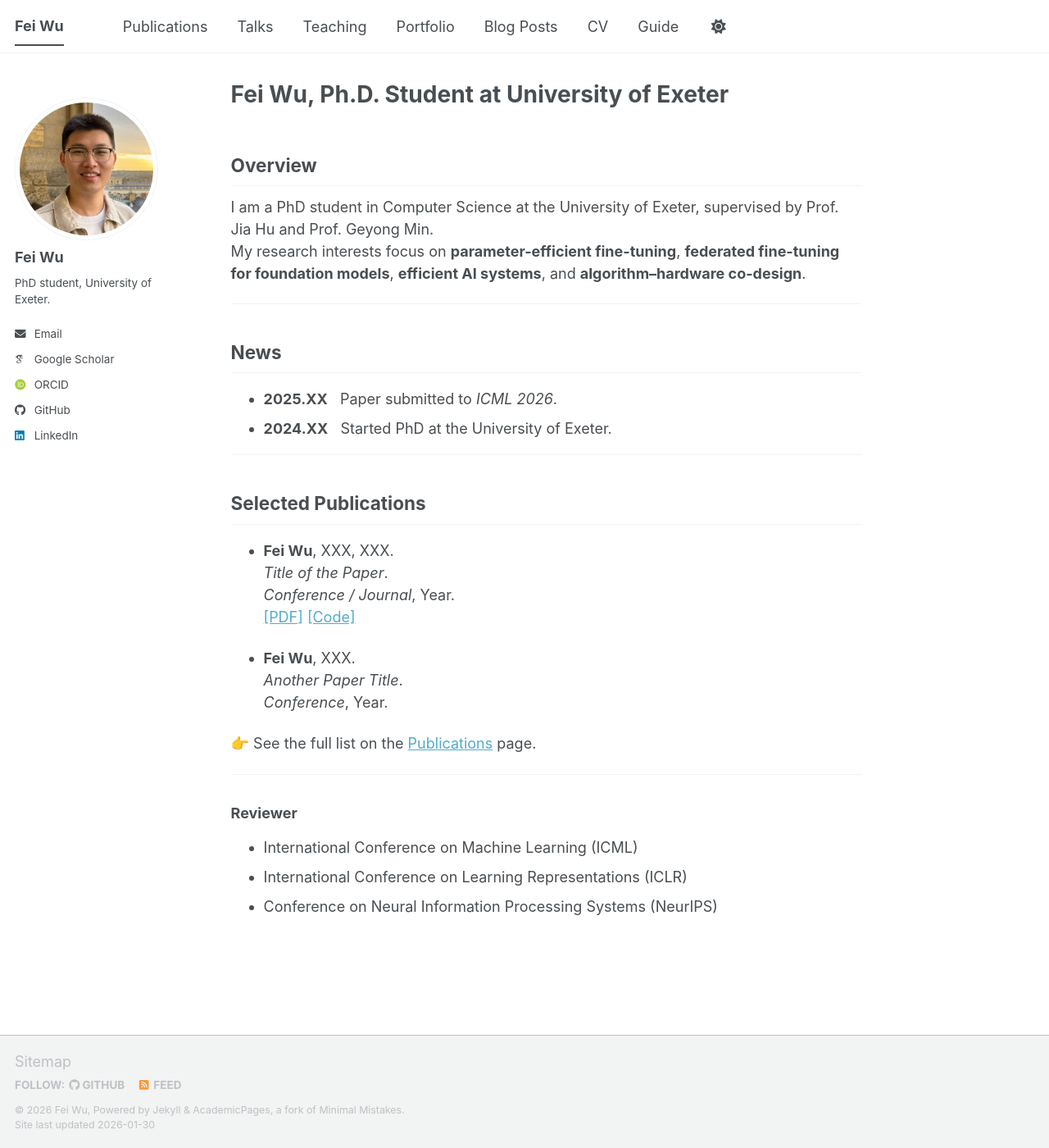
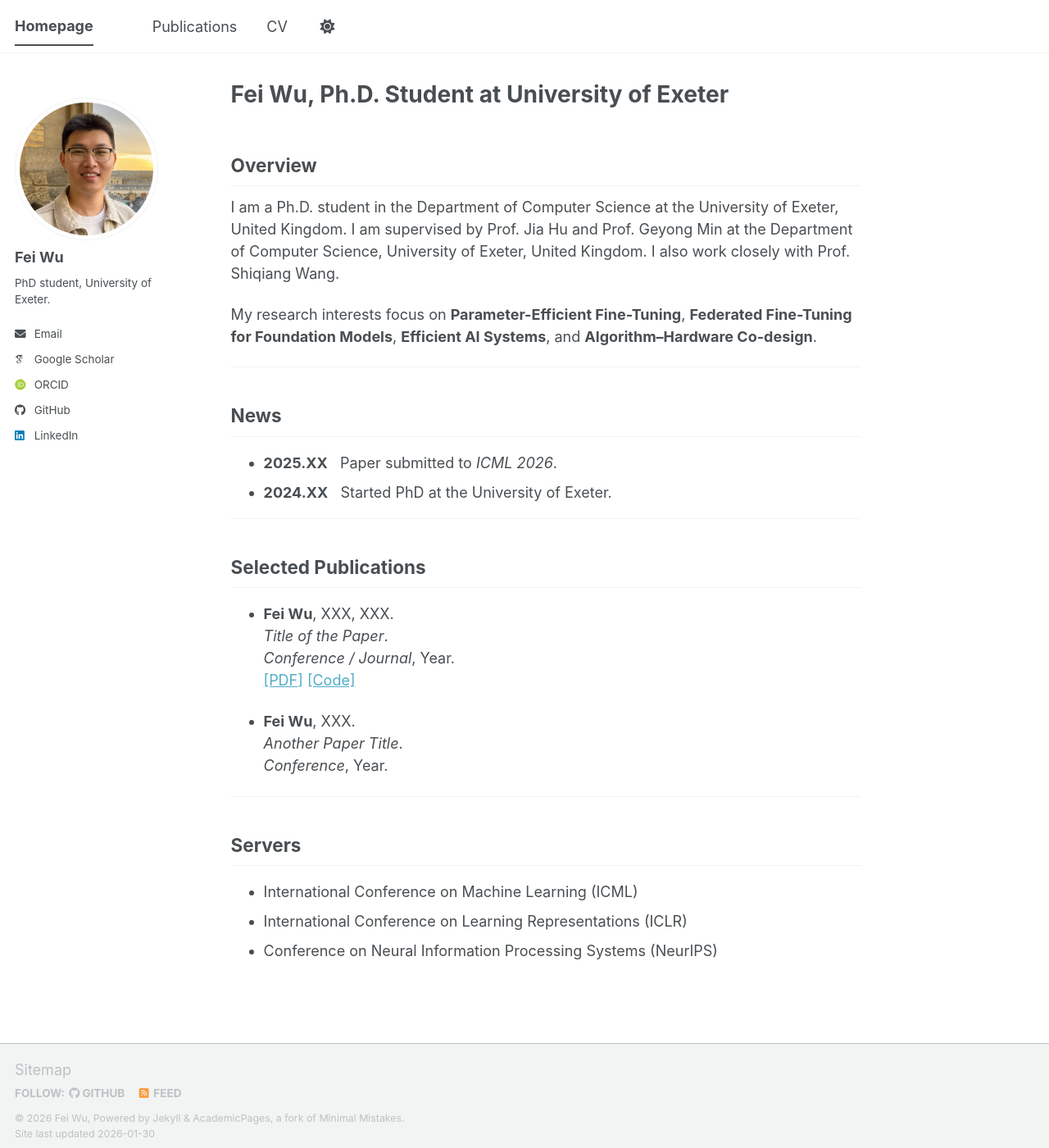
Before and after one commit to fei407/fei407.github.io, a Jekyll site: the page built from _pages/about.md, in a window 1280 px wide and 1400 px high. Shown: the whole window at 82% size. Built offline with Jekyll 4.4.1, drawn with Linux system fonts in a browser that asks for light colours; some web fonts are replaced; a script bundle is joined from its source files by our own code; library files that are not in the unit come from our copies.

Commit message:
update info

```diff
--- a/_config.yml
+++ b/_config.yml
@@ -9,7 +9,7 @@
 # Basic Site Settings
 locale                   : "en-US"
 site_theme               : "default" # The available themes options are "default", "air", "sunrise", "mint", "dirt" and "contrast"
-title                    : "Fei Wu"
+title                    : "Homepage"
 title_separator          : "-"
 name                     : &name "Fei Wu"
 description              : &description "Your Name's academic portfolio"   # Update this with a general description of your site, this is the default if not overridden by a page
--- a/_pages/about.md
+++ b/_pages/about.md
@@ -8,9 +8,9 @@ redirect_from:
 ---
 
 ## Overview
+I am a Ph.D. student in the Department of Computer Science at the University of Exeter, United Kingdom. I am supervised by Prof. Jia Hu and Prof. Geyong Min at the Department of Computer Science, University of Exeter, United Kingdom. I also work closely with Prof. Shiqiang Wang.
 
-I am a PhD student in Computer Science at the University of Exeter, supervised by Prof. Jia Hu and Prof. Geyong Min.
-My research interests focus on **parameter-efficient fine-tuning**, **federated fine-tuning for foundation models**, **efficient AI systems**, and **algorithm–hardware co-design**.
+My research interests focus on **Parameter-Efficient Fine-Tuning**, **Federated Fine-Tuning for Foundation Models**, **Efficient AI Systems**, and **Algorithm–Hardware Co-design**.
 
 ---
 
@@ -33,11 +33,10 @@ My research interests focus on **parameter-efficient fine-tuning**, **federated
   *Another Paper Title*.
   *Conference*, Year.
 
-👉 See the full list on the [Publications](/publications/) page.
 
 ---
 
-### Reviewer
+## Servers
 - International Conference on Machine Learning (ICML)
 - International Conference on Learning Representations (ICLR)
 - Conference on Neural Information Processing Systems (NeurIPS)
```
Also changed, not shown: _data/navigation.yml (+12 -12 lines).
